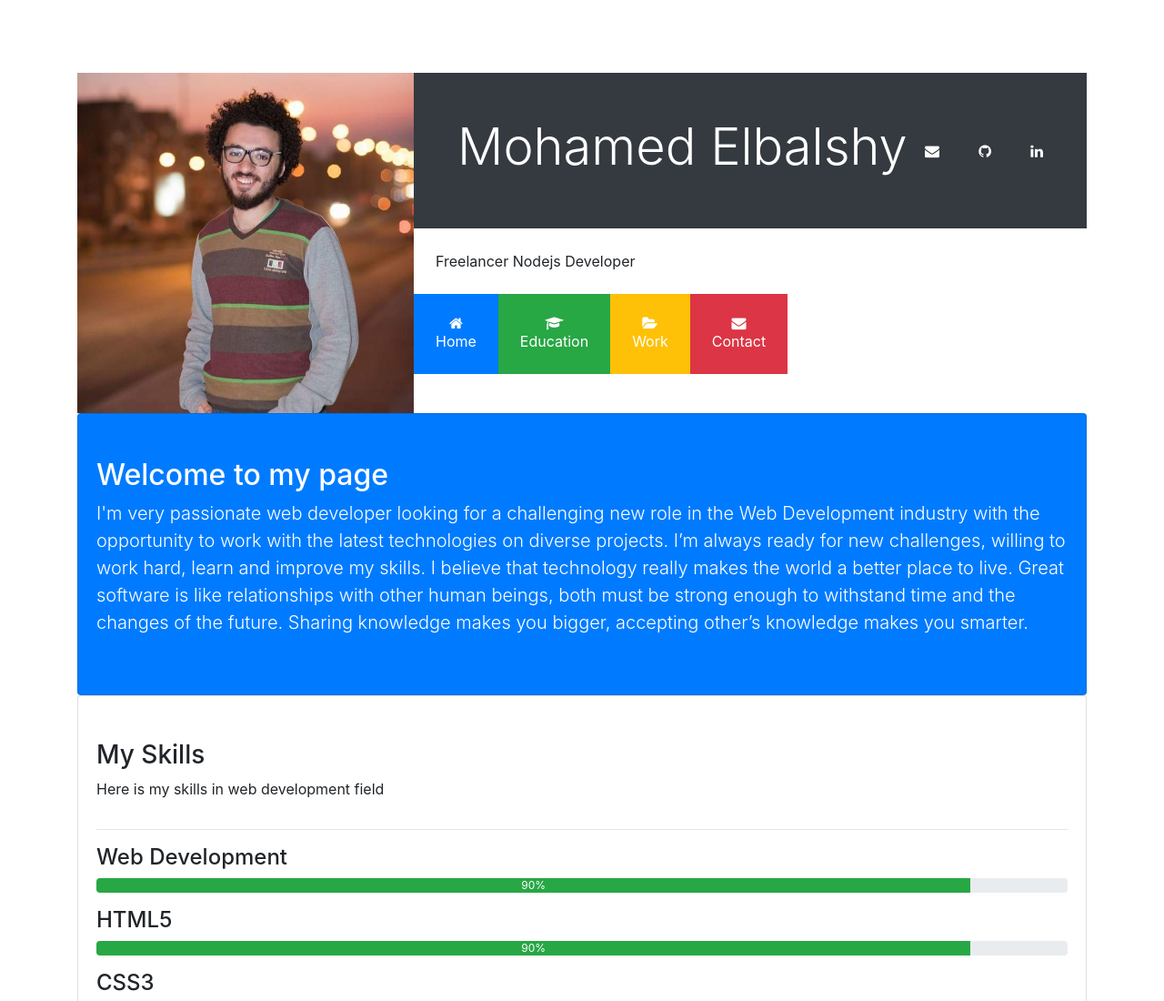
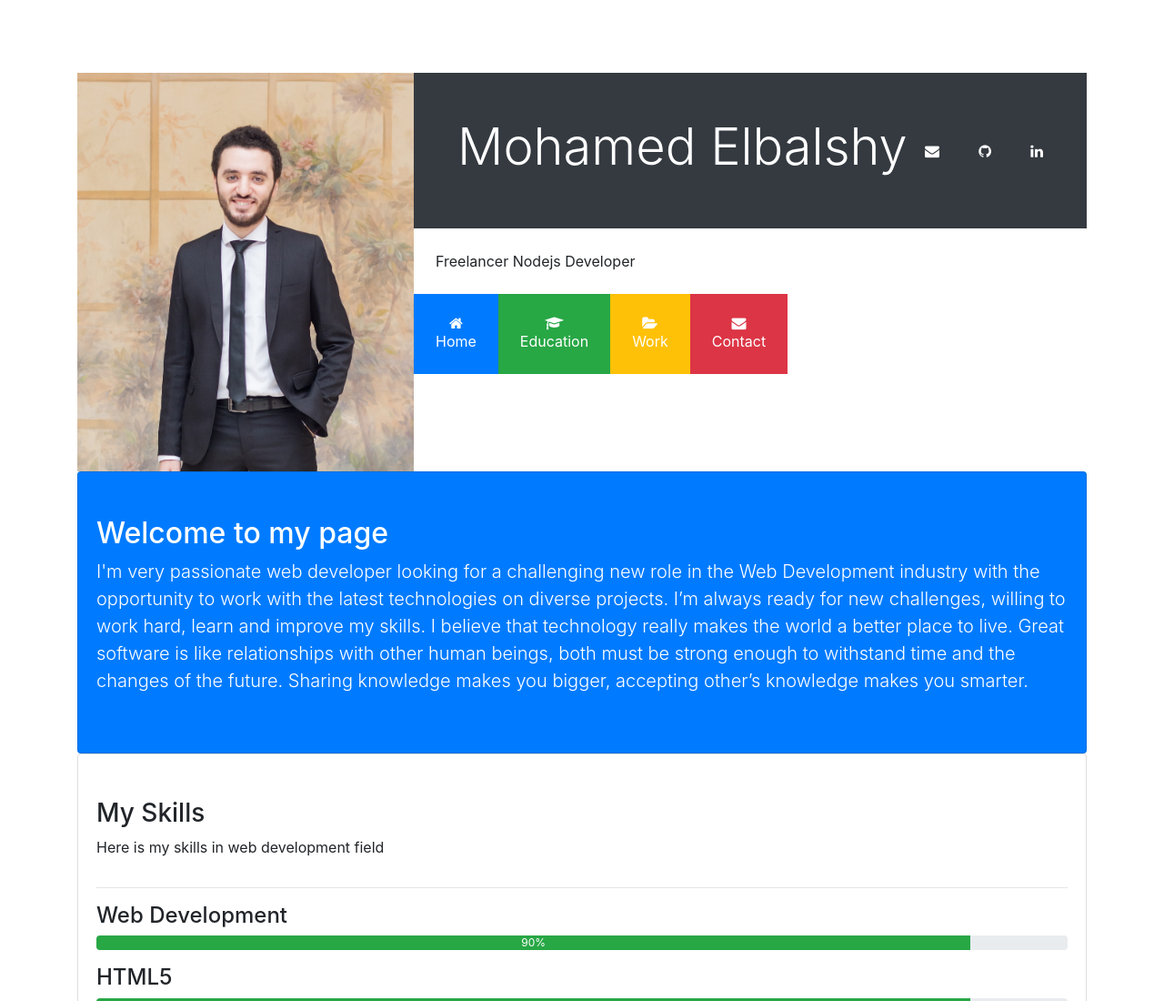
Before and after one commit to mohamedelbalshy/portfolio, a website: page public/index.html in a window 1280 px wide. Shown: the top 1100 px of the page at 91% size. Drawn offline with nearby package versions, Linux system fonts and the light colour scheme; some packages are replaced by stand-ins of ours; a script that the page names is missing.

Commit message:
final commit

```diff
--- a/public/index.html
+++ b/public/index.html
@@ -6,7 +6,7 @@
     <meta name="viewport" content="width=device-width, initial-scale=1, shrink-to-fit=no">
     <meta name="description" content="">
     <meta name="author" content="">
-    <link rel="icon" href="./img/person2.jpg">
+    <link rel="icon" href="./img/me.jpg">
 
     <title>Mohamed Elbalshy's Portfolio</title>
 
@@ -28,7 +28,7 @@
         <header id="main-header">
             <div class="row no-gutters">
                 <div class="col-lg-4 col-md-5">
-                    <img src="img/person2.jpg" class="img-responsive img-fluid">
+                    <img src="img/me.jpg" class="img-responsive img-fluid">
                 </div>
                 <div class="col-lg-8 col-md-7">
                     <div class="d-flex flex-column">
```
Also changed, not shown: public/img/me.jpg (added), public/img/me2.jpg (renamed from public/img/person2.jpg).
